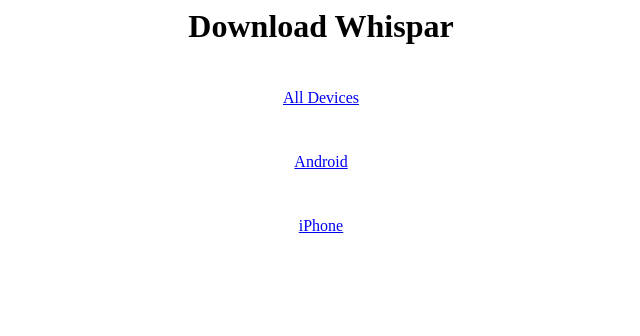
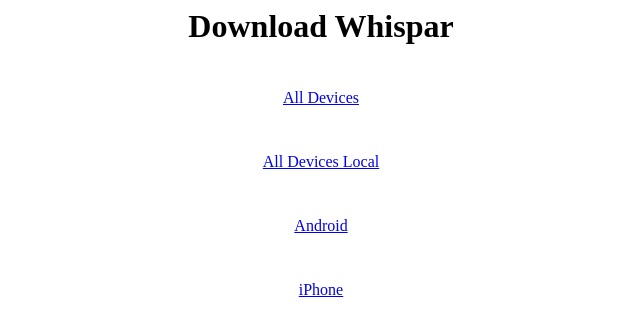
Before and after one commit to talk4date/talk4date.github.io, a plain HTML site: page index.html in a window 1280 px wide. Shown: the whole page, without its empty margins (319-959 px from the left). Drawn offline with Linux system fonts and the light colour scheme.

Commit message:
Added local link

```diff
--- a/index.html
+++ b/index.html
@@ -16,6 +16,7 @@
 <body>
 	<h1>Download Whispar</h1>
 	<a href="https://www.getwhispar.com/app/get" target="_blank">All Devices</a>
+		<a href="http://192.168.5.133:8000/app/get" target="_blank">All Devices Local</a>
 	<a href="https://play.google.com/store/apps/details?id=com.talk4date.whispar.android" target="_blank">Android</a>
 	<a href="https://itunes.apple.com/at/app/whispar/id1016500809?mt=8" target="_blank">iPhone</a>
 </body>
```
